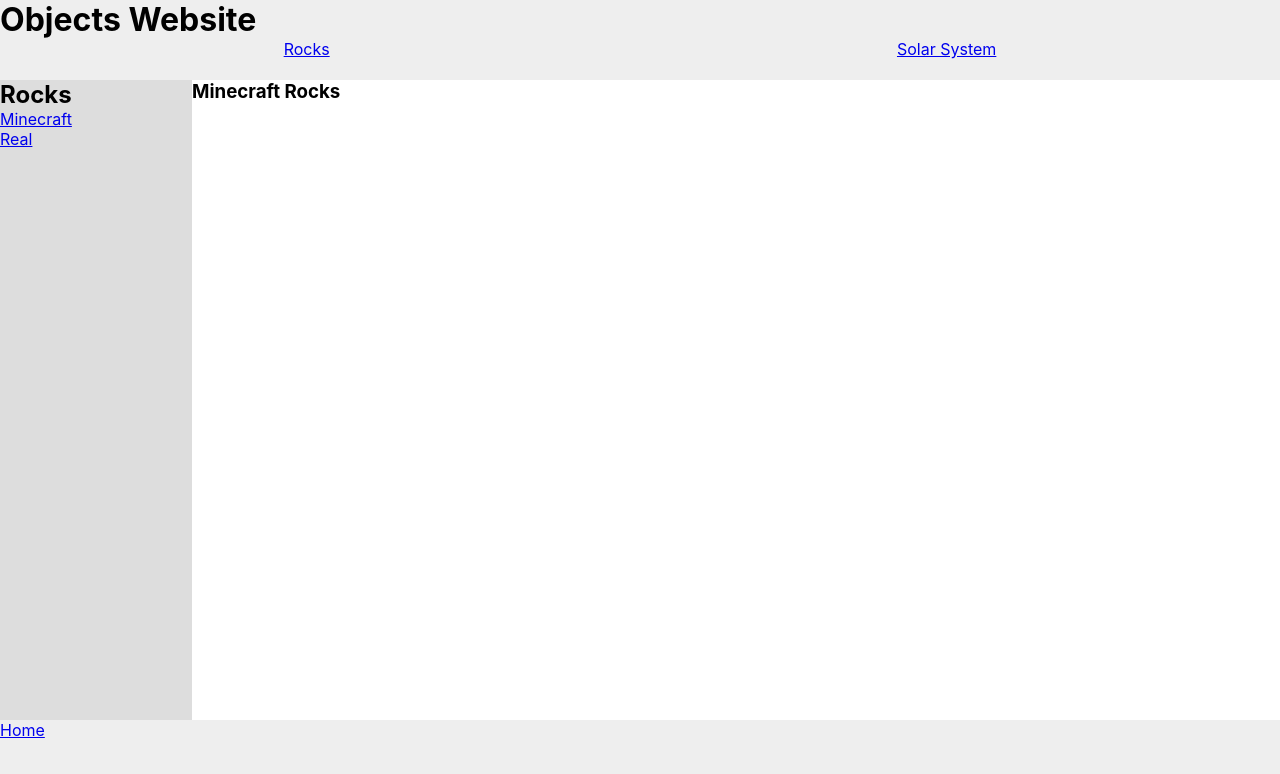
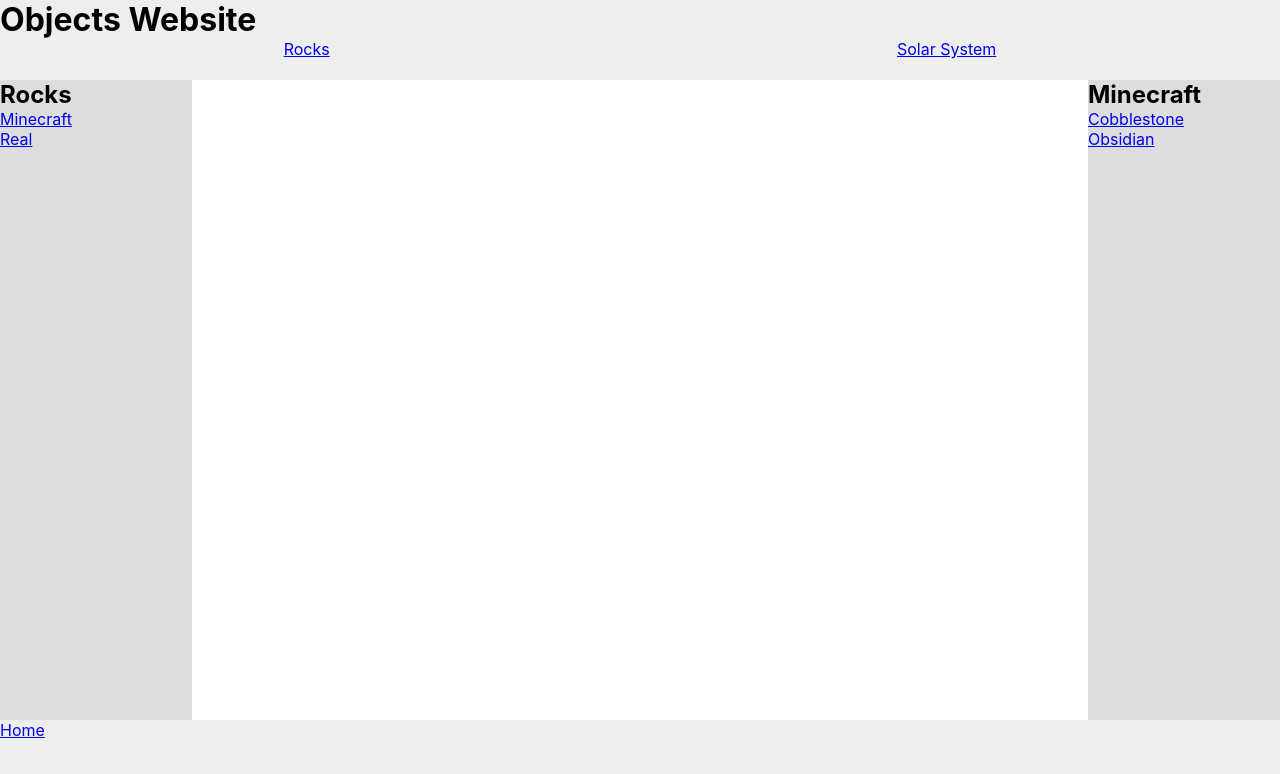
Before and after one commit to samyou-softwire/nasar, a React (Create React App) app: page /rocks/minecraft in a window 1280 px wide. Shown: the top 774 px of the page. Built offline with nearby package versions, Linux system fonts and the light colour scheme.

Commit message:
add second layer sidebar

```diff
--- a/src/components/Sidebar/Sidebar.module.css
+++ b/src/components/Sidebar/Sidebar.module.css
@@ -4,12 +4,11 @@
     grid-row: 2 / span 1;
 }
 
-/*.Outlet {*/
-/*    position: absolute;*/
-/*    top: 0;*/
-/*    left: 20rem;*/
-/*    width: 100%;*/
-/*}*/
+.Sidebar2 {
+    background-color: #DDDDDD;
+    grid-column: 3 / span 1;
+    grid-row: 2 / span 1;
+}
 
 .Links {
     display: flex;
--- a/src/components/Nasa/Nasa.tsx
+++ b/src/components/Sidebar/Sidebar2.tsx
@@ -1,11 +1,13 @@
-import Paragraph from "../Paragraph/Paragraph";
+import {PropsWithChildren} from "react";
+import styles from "./Sidebar.module.css";
 
-const Nasa = () => <Paragraph
-    title={"Welcome to NASA info centre!!!"}
-    paragraph1={"See our selection of rovers and all the photos."}
-    paragraph2={"Curiosity is my favourite!"}
-    imageSrc={"./nasa.png"}
-    imageAlt={"nasa logo"}
-/>
+const Sidebar2 = (props: PropsWithChildren<{
+    title: string
+}>) => <div className={styles.Sidebar2}>
+    <h2>{props.title}</h2>
+    <div className={styles.Links}>
+        {props.children}
+    </div>
+</div>
 
-export default Nasa;
+export default Sidebar2;
--- a/src/routes/rocks/minecraft/MinecraftRocks.tsx
+++ b/src/routes/rocks/minecraft/MinecraftRocks.tsx
@@ -1,8 +1,12 @@
-import {Outlet} from "react-router-dom";
+import {Link, Outlet} from "react-router-dom";
+import Sidebar2 from "../../../components/Sidebar/Sidebar2";
 
-const MinecraftRocks = () => <div>
-    <h3>Minecraft Rocks</h3>
+const MinecraftRocks = () => <>
+    <Sidebar2 title={"Minecraft"}>
+        <Link to={"cobblestone"}>Cobblestone</Link>
+        <Link to={"obsidian"}>Obsidian</Link>
+    </Sidebar2>
     <Outlet/>
-</div>;
+</>
 
 export default MinecraftRocks;
--- a/src/routes/rocks/real/RealRocks.tsx
+++ b/src/routes/rocks/real/RealRocks.tsx
@@ -1,8 +1,12 @@
-import {Outlet} from "react-router-dom";
+import {Link, Outlet} from "react-router-dom";
+import Sidebar2 from "../../../components/Sidebar/Sidebar2";
 
-const RealRocks = () => <div>
-    <h3>Real Rocks</h3>
+const RealRocks = () => <>
+    <Sidebar2 title={"Real"}>
+        <Link to={"pebble"}>Pebble</Link>
+        <Link to={"marble"}>Marble</Link>
+    </Sidebar2>
     <Outlet/>
-</div>;
+</>;
 
 export default RealRocks;
--- a/src/routes/solar_system/moons/Moons.tsx
+++ b/src/routes/solar_system/moons/Moons.tsx
@@ -1,8 +1,12 @@
-import {Outlet} from "react-router-dom";
+import {Link, Outlet} from "react-router-dom";
+import Sidebar2 from "../../../components/Sidebar/Sidebar2";
 
-const Moons = () => <div>
-    <h3>Moons</h3>
+const Moons = () => <>
+    <Sidebar2 title={"Moons"}>
+        <Link to={"moon"}>The Moon</Link>
+        <Link to={"crescent"}>Crescent Moon</Link>
+    </Sidebar2>
     <Outlet/>
-</div>;
+</>;
 
 export default Moons;
--- a/src/routes/solar_system/planets/Planets.tsx
+++ b/src/routes/solar_system/planets/Planets.tsx
@@ -1,8 +1,12 @@
-import {Outlet} from "react-router-dom";
+import {Link, Outlet} from "react-router-dom";
+import Sidebar2 from "../../../components/Sidebar/Sidebar2";
 
-const Planets = () => <div>
-    <h3>Planets</h3>
+const Planets = () => <>
+    <Sidebar2 title={"Planets"}>
+        <Link to={"earth"}>Earth</Link>
+        <Link to={"mars"}>Mars</Link>
+    </Sidebar2>
     <Outlet/>
-</div>;
+</>;
 
 export default Planets;
```
